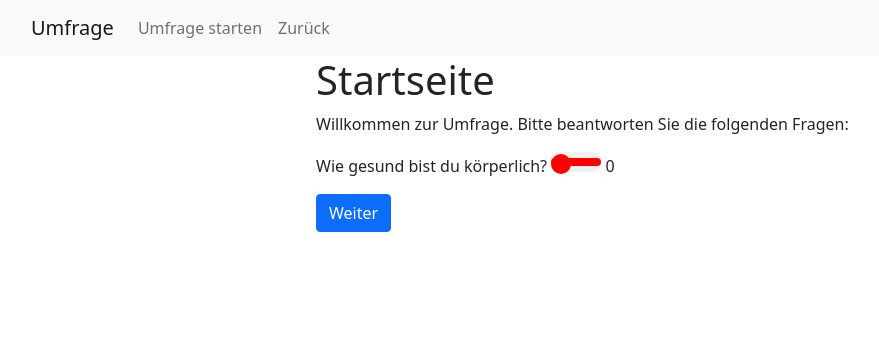
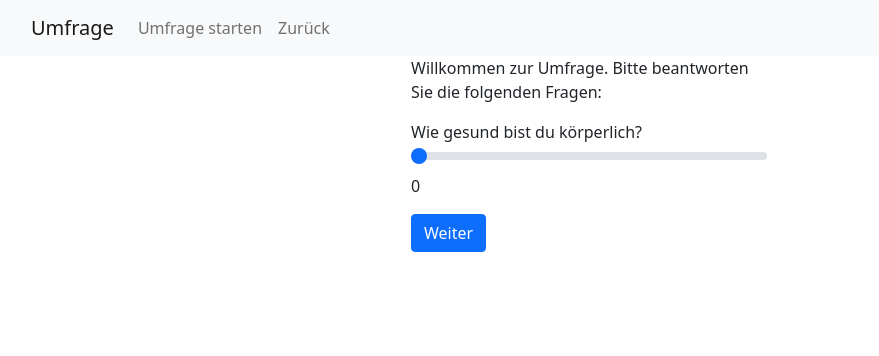
Before and after one commit to gabrielribery/Gablex-Personal-Health-Survey, a PHP site: page / in a window 1280 px wide. Shown: the top 356 px of the page, without its empty margins (51-930 px from the left). Run offline with PHP 8.4, Linux system fonts and the light colour scheme.

Commit message:
css nodifikation

```diff
--- a/index.php
+++ b/index.php
@@ -7,20 +7,21 @@
   <title>Umfrage</title>
   <link rel="stylesheet" href="https://cdnjs.cloudflare.com/ajax/libs/bootstrap/5.0.2/css/bootstrap.min.css">
   <link rel="stylesheet" href="style.css">
+  <style>
+    /* Fügen Sie hier Ihre benutzerdefinierten Styles hinzu */
+  </style>
 </head>
 
 <body>
   <?php include 'header.php'; ?>
-
   <div class="container">
     <div class="row">
-      <div class="col-3">
+      <div class="col-md-4">
         <!-- Spalte links -->
         <!-- Hier kannst du später das Video einfügen -->
       </div>
-      <div class="col-6">
+      <div class="col-md-4">
         <!-- Spalte mitte -->
-        <h1>Startseite</h1>
         <p>Willkommen zur Umfrage. Bitte beantworten Sie die folgenden Fragen:</p>
         <form action="fragen/q2.php" method="post" onsubmit="return validateForm()">
           <div class="mb-3">
@@ -31,7 +32,7 @@
           <button type="submit" class="btn btn-primary">Weiter</button>
         </form>
       </div>
-      <div class="col-3">
+      <div class="col-md-4">
         <!-- Spalte rechts -->
         <!-- Hier kannst du später Text einfügen -->
       </div>
--- a/style.css
+++ /dev/null
@@ -1,34 +0,0 @@
-.form-range {
-    width: 50px; /* Breite des Sliders */
-    height: 1.25rem; /* Höhe des Sliders */
-    appearance: none; /* Entfernt das Standard-Styling */
-    background-color: #f1f1f1; /* Hintergrundfarbe des Sliders */
-    border-radius: 0.5rem; /* Radius der Slider-Kurve */
-  }
-
-  /* Farbe des Sliders bei Bewegung */
-  .form-range::-webkit-slider-thumb {
-    appearance: none; /* Entfernt das Standard-Styling */
-    width: 1.25rem; /* Breite des Slider-Daumens */
-    height: 1.25rem; /* Höhe des Slider-Daumens */
-    background-color: #ff0000; /* Farbe des Slider-Daumens */
-    border-radius: 50%; /* Radius des Slider-Daumens für runde Form */
-    cursor: pointer; /* Zeigt den Cursor als Zeiger an */
-  }
-
-  /* Effekte bei Hover */
-  .form-range:hover {
-    background-color: #ff0e0e; /* Hintergrundfarbe des Sliders bei Hover */
-  }
-
-  /* Effekte bei Aktivierung */
-  .form-range:active {
-    background-color: #f80505; /* Hintergrundfarbe des Sliders bei Aktivierung */
-  }
-
-  /* Farbe des Slider-Fortschritts */
-  .form-range::-webkit-slider-runnable-track {
-    height: 0.5rem; /* Höhe des Slider-Fortschritts */
-    background-color: #ff0000; /* Farbe des Slider-Fortschritts */
-    border-radius: 0.25rem; /* Radius des Slider-Fortschritts für runde Form */
-  }
```
